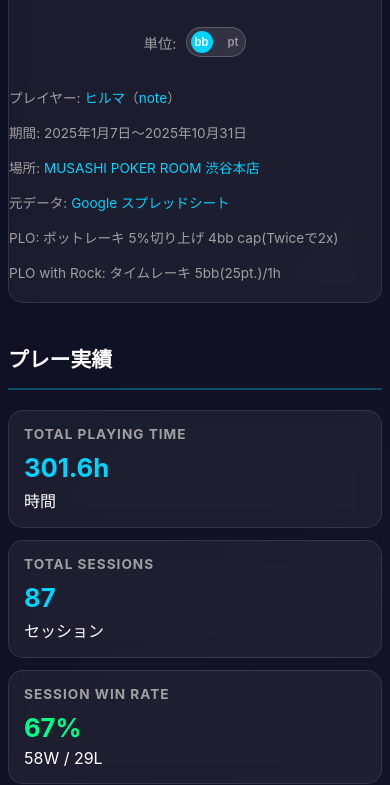
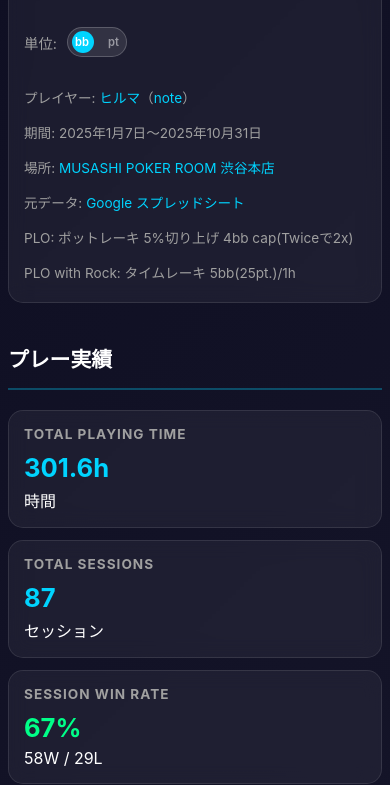
Before and after one commit to daytimeee812/plo_ring_dashboard, a plain HTML site: page index.html in a window 390 px wide. Shown: the part 69-854 px from the top of the page. Drawn offline with Linux system fonts and the light colour scheme.

Commit message:
Update index.html

```diff
--- a/index.html
+++ b/index.html
@@ -469,6 +469,11 @@
                 flex-direction: column;
                 gap: 15px;
                 max-width: 100%;
+                padding-left: 15px;
+            }
+
+            .header-info-item {
+                padding-left: 0;
             }
 
             /* モバイル表示時の順序調整 */
@@ -507,11 +512,11 @@
             /* プレイヤーの上の段に単位スイッチを表示 */
             .unit-switch-mobile-wrapper {
                 display: flex !important;
-                justify-content: center;
+                justify-content: flex-start;
                 align-items: center;
                 gap: 10px;
                 margin-bottom: 15px;
-                padding: 10px 0;
+                padding: 10px 0 10px 15px;
             }
 
             .unit-switch-mobile-wrapper .unit-switch-label {
```
